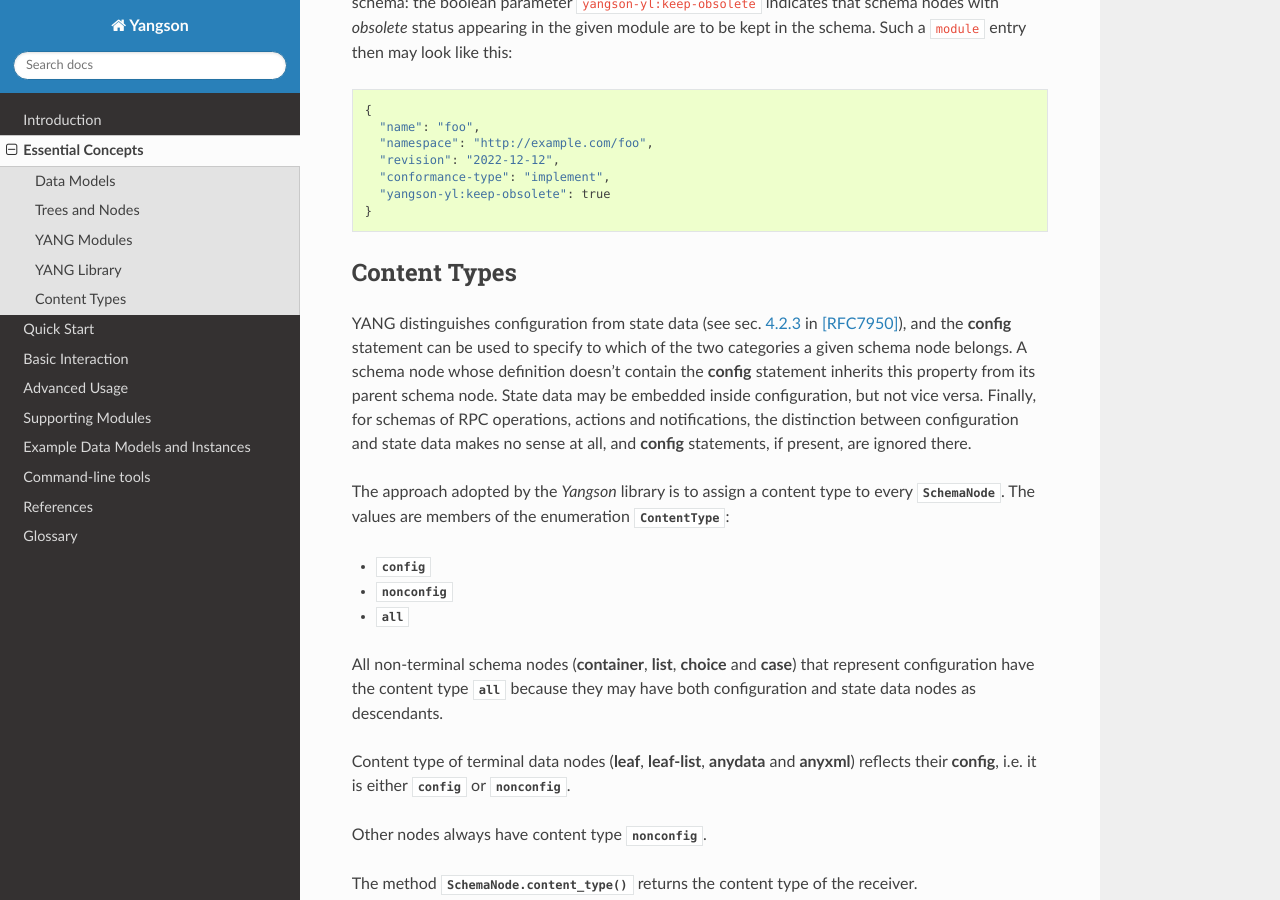
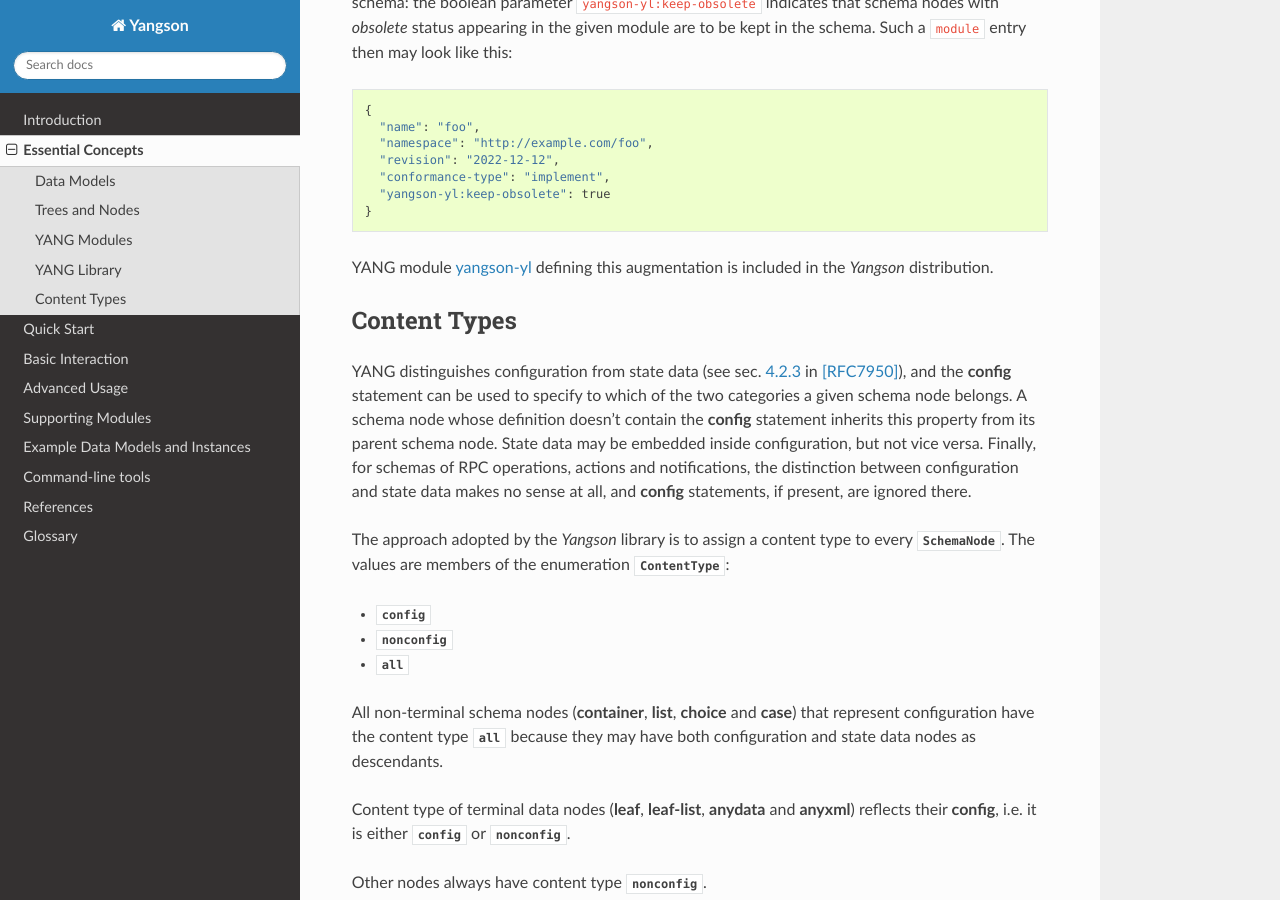
Before and after one commit to CZ-NIC/yangson, a Sphinx documentation site: the page built from docs/concepts-terms.rst, in a window 1280 px wide and 900 px high, scrolled down 3308 px. Built offline with Sphinx 7.4.7 and the Read the Docs theme 3.1.0, drawn with Linux system fonts in a browser that asks for light colours.

Commit message:
Add description statement and link from documentation

```diff
--- a/docs/concepts-terms.rst
+++ b/docs/concepts-terms.rst
@@ -180,6 +180,9 @@ in YANG library data.
       "yangson-yl:keep-obsolete": true
     }
 
+YANG module `yangson-yl`__ defining this augmentation is included in the *Yangson* distribution.
+
+__ https://github.com/CZ-NIC/yangson/blob/master/yang-modules/yangson/yangson-yl%402026-03-20.yang
 
 Content Types
 =============
```
Also changed, not shown: 1 other file.
